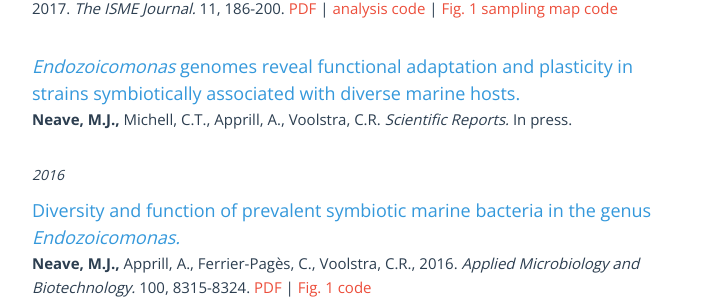
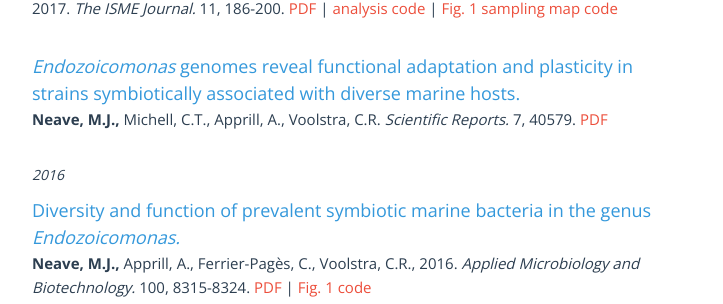
Before and after one commit to neavemj/neavemj.github.io, a Jekyll site: the page built from publications.html, in a window 1280 px wide. Shown: the part 519-823 px from the top of the page, without its empty margins (278-1001 px from the left). Built offline with Jekyll 4.4.1, drawn with Linux system fonts in a browser that asks for light colours; nearby versions of some CDN libraries; comment, search, counter and statistics services are not loaded.

Commit message:
added link for endo genome paper

```diff
--- a/publications.html
+++ b/publications.html
@@ -23,7 +23,8 @@ layout: default
 	  </p>
       <br>
 	  <h1bl><i>Endozoicomonas</i> genomes reveal functional adaptation and plasticity in strains symbiotically associated with diverse marine hosts.</h1bl>
-	  <p><b>Neave, M.J.,</b> Michell, C.T., Apprill, A., Voolstra, C.R. <i>Scientific Reports.</i> In press.
+	  <p><b>Neave, M.J.,</b> Michell, C.T., Apprill, A., Voolstra, C.R. <i>Scientific Reports.</i> 7, 40579.
+	  <a id="pdf-pubs" href="http://rdcu.be/oBfL">PDF</a>
 	  </p>
       <br>
 	  <p id="year">2016</p>
```
